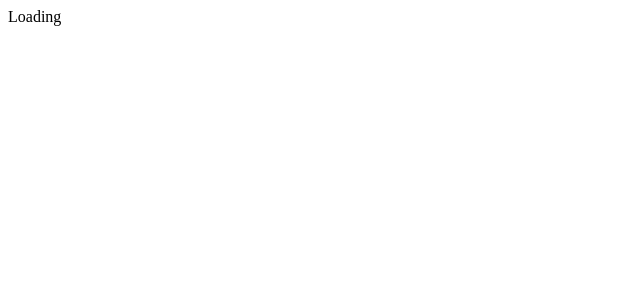
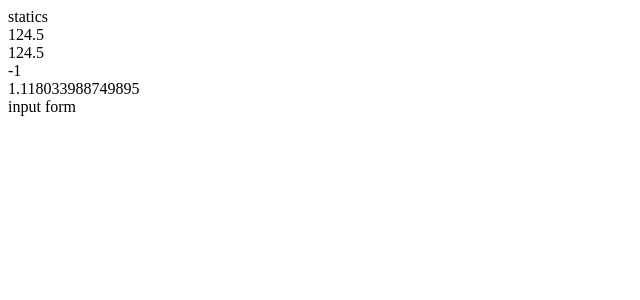
Before and after one commit to kmrraviranjan1/MeanMedianMode, a React (Create React App) app: page / in a window 1280 px wide. Shown: the top 300 px of the page, without its empty margins (0-640 px from the left). Built offline with nearby package versions, Linux system fonts and the light colour scheme; data requests are answered from the project's data file.

Commit message:
static card showing statics

```diff
--- a/src/components/Dashboard.jsx
+++ b/src/components/Dashboard.jsx
@@ -4,7 +4,7 @@ import StaticsCard from "./StaticsCard/StaticsCard";
 import InputForm from "./InputForm/InputForm";
 import { mean } from "../helperFunction/mean";
 import { median } from "../helperFunction/median";
-import {  deviation } from "../helperFunction/deviation";
+import { deviation } from "../helperFunction/deviation";
 import { mode } from "../helperFunction/mode";
 const Dashboard = () => {
   const [loading, setLoading] = useState(true);
@@ -13,29 +13,28 @@ const Dashboard = () => {
     axios
       .get("http://localhost:3001/data")
       .then(({ data }) => {
-        // console.log('resp:', data)
+        const meanVal = mean(data);
+        const medianVal = median(data);
+        const modeVal = mode(data);
+        const deviationVal = deviation(data);
 
-        const meanVal=mean(data)
-        const medianVal=median(data)
-        const modeVal=mode(data)
-        const standardDeviation=deviation(data)
-        // console.log('standardDeviation:', standardDeviation)
-        // console.log('modeVal:', modeVal)
-        // console.log('medianVal:', medianVal)
-        // console.log('meanVal:', meanVal)
-        setDataSet({meanVal,medianVal,modeVal,standardDeviation})
+        setDataSet({ meanVal, medianVal, modeVal, deviationVal });
+        setLoading(false);
       })
-};
+      .catch((err) => {
+        console.log("err:", err);
+      });
+  };
 
-console.log(dataSet);
   useEffect(() => {
     loadData();
   }, []);
+//   console.log(dataSet);
   return loading ? (
     "Loading"
   ) : (
     <div>
-      <StaticsCard />
+      <StaticsCard dataSet={dataSet}/>
       <InputForm />
     </div>
   );
--- a/src/components/StaticsCard/StaticsCard.jsx
+++ b/src/components/StaticsCard/StaticsCard.jsx
@@ -1,7 +1,16 @@
 import React from "react";
 
-const StaticsCard = () => {
-  return <div>statics</div>;
+const StaticsCard = ({ dataSet }) => {
+//   console.log("dataSet:", dataSet);
+  return (
+    <div>
+      statics
+      <div>{dataSet.meanVal}</div>
+      <div>{dataSet.medianVal}</div>
+      <div>{dataSet.modeVal}</div>
+      <div>{dataSet.deviationVal}</div>
+    </div>
+  );
 };
 
 export default StaticsCard;
--- a/src/helperFunction/deviation.js
+++ b/src/helperFunction/deviation.js
@@ -7,7 +7,7 @@ export const deviation = (data) => {
   const value2 = mean(variance);
 
   const standardDeviation = Math.sqrt(value2);
-  console.log("standardDeviation:", standardDeviation);
+//   console.log("standardDeviation:", standardDeviation);
   return standardDeviation;
 };
 
```
